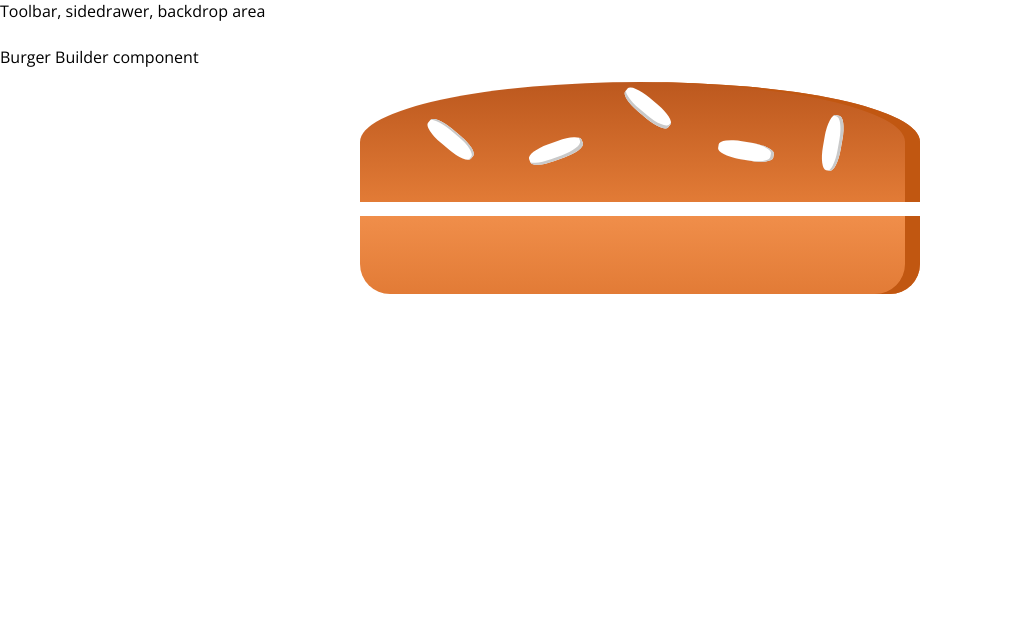
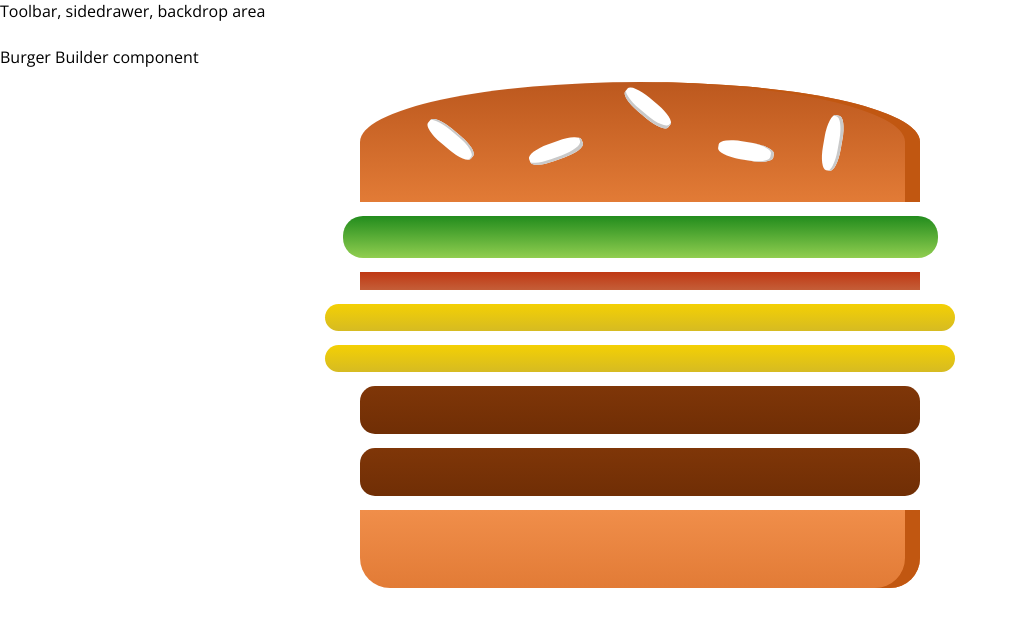
Before and after one commit to ewhanhan/Burger-Builder, a React (Create React App) app: page / in a window 1280 px wide. Shown: the top 626 px of the page, without its empty margins (0-1018 px from the left). Built offline with nearby package versions, Linux system fonts and the light colour scheme.

Commit message:
Render state ingredients to component

```diff
--- a/src/component/Burger/Burger.js
+++ b/src/component/Burger/Burger.js
@@ -3,9 +3,16 @@ import BurgerIngredients from './BurgerIngredients/BurgerIngredients.js';
 import styles from './Burger.module.css';
 
 const Burger = (props) => {
+  const ingredientsItems = Object.keys(props.ingredients).map((ingredient) => {
+    return [...Array(props.ingredients[ingredient])].map((item, index) => {
+      return <BurgerIngredients key={ingredient + index} type={ingredient} />;
+    });
+  });
+
   return (
     <div className={styles.Burger}>
       <BurgerIngredients type="bread-top" />
+      {ingredientsItems}
       <BurgerIngredients type="bread-bottom" />
     </div>
   );
--- a/src/container/BurgerBuilder/BurgerBuilder.js
+++ b/src/container/BurgerBuilder/BurgerBuilder.js
@@ -2,11 +2,20 @@ import React, { Component } from 'react';
 import Burger from '../../component/Burger/Burger.js';
 
 export class BurgerBuilder extends Component {
+  state = {
+    ingredients: {
+      salad: 1,
+      bacon: 1,
+      cheese: 2,
+      meat: 2,
+    },
+  };
+
   render() {
     return (
       <div>
         Burger Builder component
-        <Burger />
+        <Burger ingredients={this.state.ingredients} />
       </div>
     );
   }
```
Also changed, not shown: 1 other file (tests, documents, lock files or other folders).
